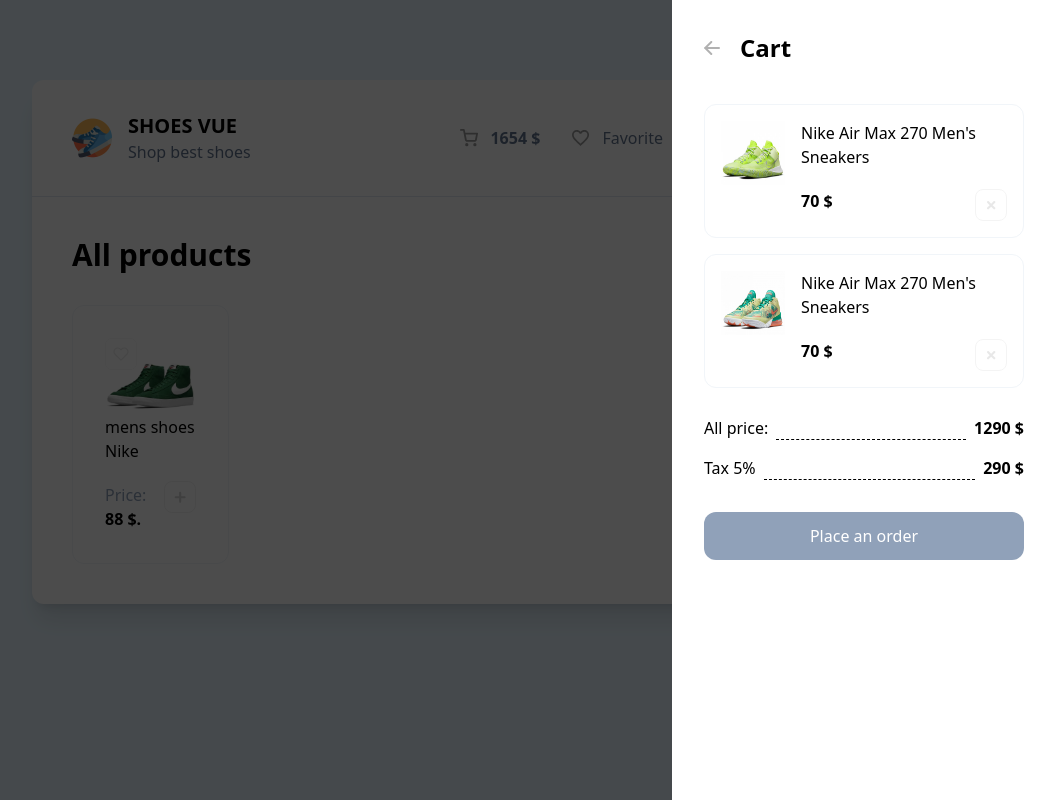
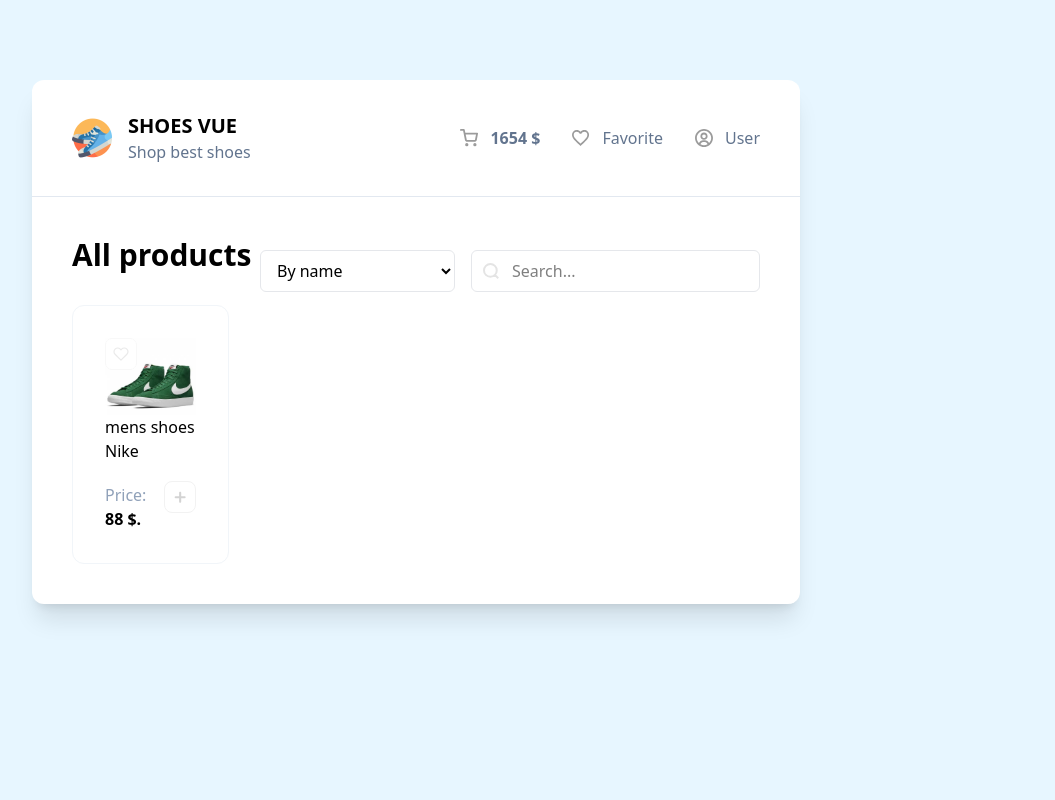
Before and after one commit to ivan-mr1/vue-store, a Vue app: page / in a window 1280 px wide. Shown: the whole page, without its empty margins (224-1279 px from the left). Built offline with nearby package versions, Linux system fonts and the light colour scheme.

Commit message:
feat: add select and input

```diff
--- a/src/App.vue
+++ b/src/App.vue
@@ -1,15 +1,37 @@
 <script setup>
 import Header from './components/Header.vue'
 import CardList from './components/CardList.vue'
-import Drawer from './components/Drawer.vue'
+// import Drawer from './components/Drawer.vue'
 </script>
 
 <template>
-  <Drawer />
+  <!-- <Drawer /> -->
   <div class="shadow-grey-200 m-auto mt-20 w-3/5 rounded-xl bg-white shadow-xl">
     <Header />
     <div class="p-10">
-      <h1 class="mb-8 text-3xl font-bold">All products</h1>
+      <div class="flex justify-between">
+        <h1 class="mb-8 text-3xl font-bold">All products</h1>
+
+        <div class="flex items-center gap-4">
+          <select
+            class="rounded-md border border-gray-200 px-3 py-2 focus:border-gray-400 focus:outline-none"
+          >
+            <option value="name">By name</option>
+            <option value="price">By price (cheap)</option>
+            <option value="price">By price (expensive)</option>
+          </select>
+          <div class="relative">
+            <input
+              type="text"
+              class="rounded-md border border-gray-200 py-2 pr-4 pl-10 focus:border-gray-400 focus:outline-none"
+              placeholder="Search..."
+            />
+            <div class="pointer-events-none absolute inset-y-0 left-0 flex items-center pl-3">
+              <img src="/assets/img/search.svg" />
+            </div>
+          </div>
+        </div>
+      </div>
       <CardList />
     </div>
   </div>
```
